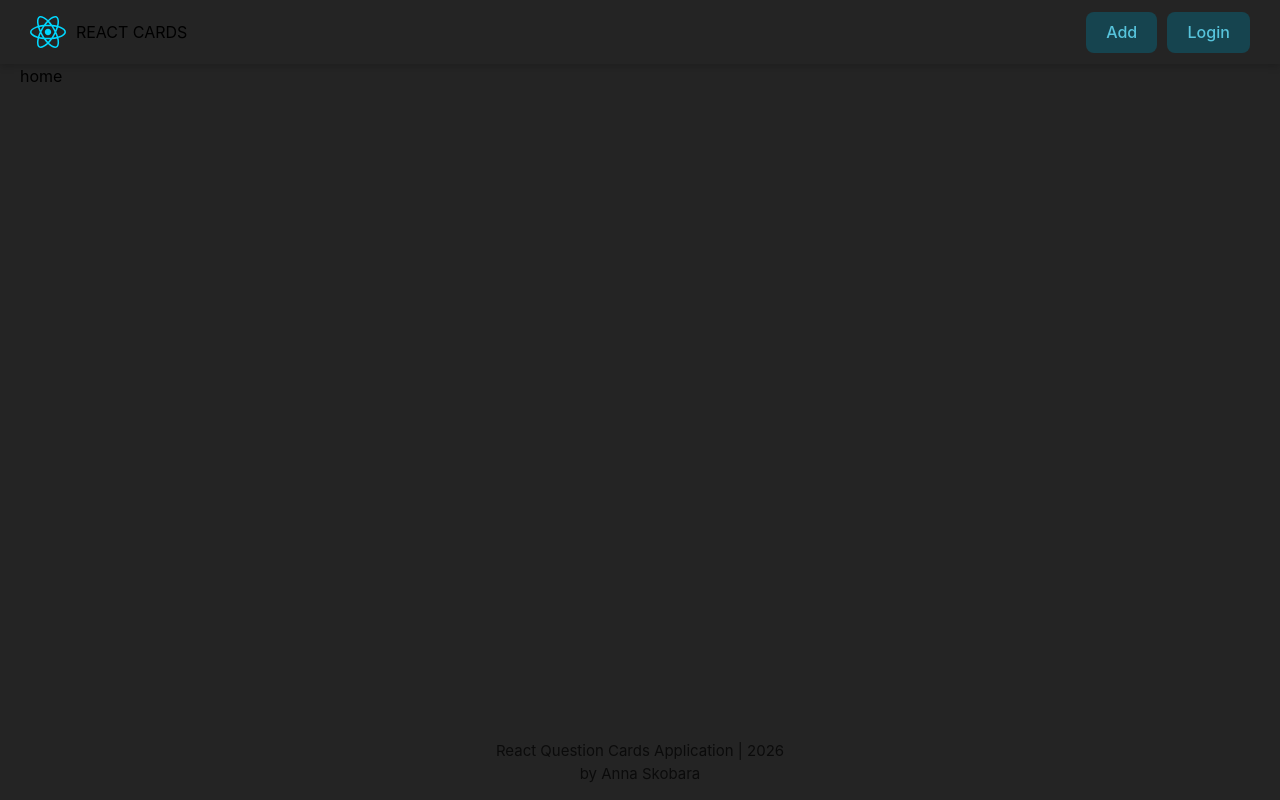
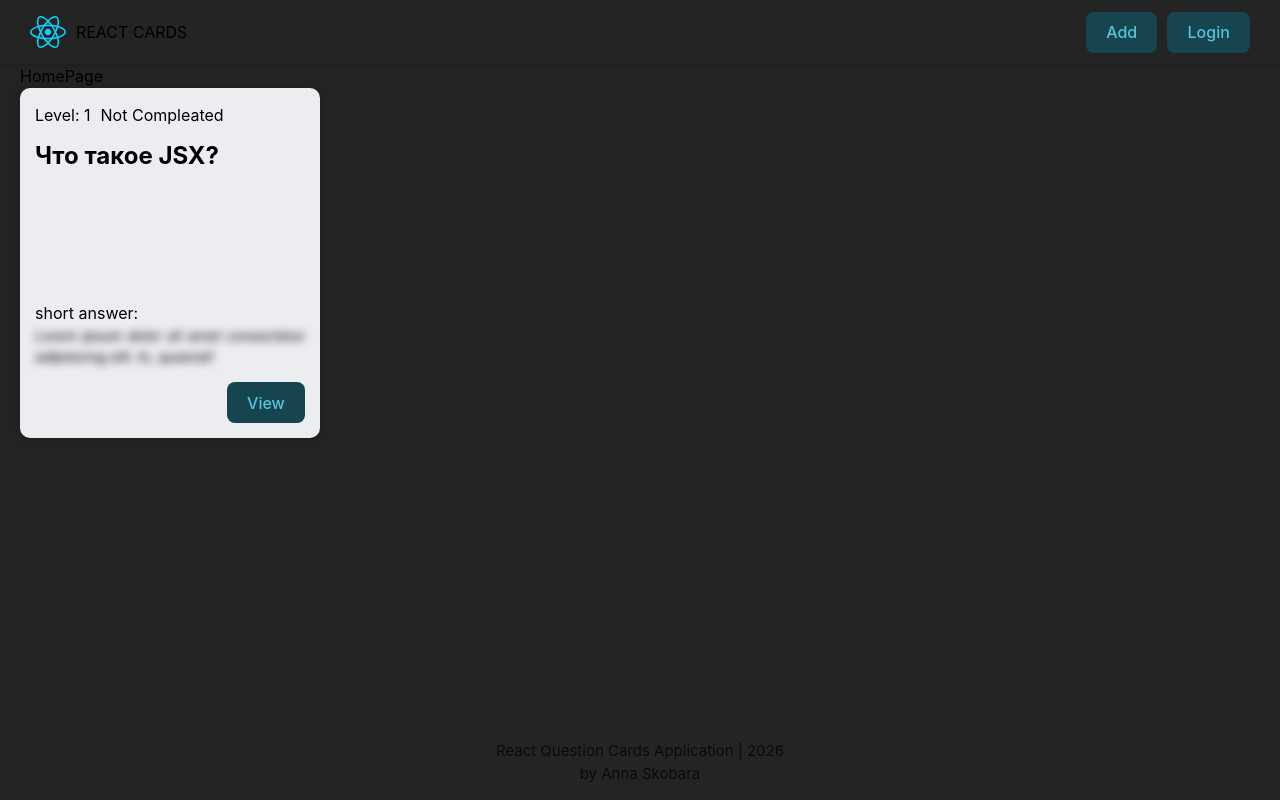
Before and after one commit to annaskobara/react-app_question, a React (Vite) app: page / in a window 1280 px wide. Built offline with nearby package versions, Linux system fonts and the light colour scheme.

Commit message:
home pade, questioCard

```diff
--- a/src/App.jsx
+++ b/src/App.jsx
@@ -1,5 +1,6 @@
 import { BrowserRouter, Route, Routes } from "react-router-dom";
 import { MainLayout } from "./components/MainLayout";
+import { HomePage } from "./pages/HomePage";
 
 function App() {
   // return <MainLayout />;
@@ -7,7 +8,7 @@
     <BrowserRouter>
       <Routes>
         <Route element={<MainLayout />}>
-          <Route path="/" element={<div>home</div>} />
+          <Route path="/" element={<HomePage />} />
           <Route path="/forbidden" element={<div>forbidden !!! </div>} />
           <Route path="/addquestion" element={<div>add question </div>} />
         </Route>
--- a/src/components/Header/Header.jsx
+++ b/src/components/Header/Header.jsx
@@ -1,18 +1,20 @@
+import { useNavigate } from "react-router-dom";
 import ReactLogo from "../../assets/react.svg";
 import { Button } from "../Button";
 import cls from "./Header.module.css";
 
 export const Header = () => {
+  const navigate = useNavigate();
   return (
     <header className={cls.header}>
-      <p>
+      <p onClick={() => navigate("/")}>
         <img src={ReactLogo} alt="react logo" />
         <span>React Cards</span>
       </p>
 
       <div className={cls.headerButtons}>
-        <Button>Add</Button>
-        <Button>Login</Button>
+        <Button onClick={() => navigate("/addquestion")}>Add</Button>
+        <Button onClick={() => navigate("/addquestion")}>Login</Button>
       </div>
     </header>
   );
--- /dev/null
+++ b/src/components/QuestionCard/QuestionCard.jsx
@@ -0,0 +1,24 @@
+import { Button } from "../Button";
+import cls from "./QuestionCard.module.css";
+
+export const QuestionCard = () => {
+  return (
+    <div className={cls.card}>
+      <div className={cls.cardLabels}>
+        <div>Level: 1</div>
+        <div>Not Compleated</div>
+      </div>
+
+      <h5 className={cls.cardTitle}> Что такое JSX?</h5>
+
+      <div className={cls.cardAnswers}>
+        <label>short answer: </label>
+        <p className={cls.cardAnswer}>
+          Lorem ipsum dolor sit amet consectetur adipisicing elit. In, quaerat!
+        </p>
+      </div>
+
+      <Button onClick={() => {}}>View</Button>
+    </div>
+  );
+};
--- /dev/null
+++ b/src/components/QuestionCard/QuestionCard.module.css
@@ -0,0 +1,45 @@
+.card {
+  width: 300px;
+  height: 350px;
+  border-radius: 10px;
+  padding: 15px;
+  background-color: var(--card-bg-color);
+  color: var(--text-color);
+  box-shadow: 0 0 8px 5px rgba(0, 0, 0, 0.1);
+  display: flex;
+  flex-direction: column;
+  justify-content: flex-start;
+  align-items: flex-start;
+  gap: 15px;
+
+  button {
+    align-self: flex-end;
+  }
+}
+
+.cardLabels {
+  display: flex;
+  gap: 10px;
+}
+
+.cardTitle {
+  font-size: 24px;
+  line-height: 28px;
+}
+
+.cardAnswers {
+  margin-top: auto;
+}
+
+.cardAnswer {
+  font-size: 14px;
+  filter: blur(4px);
+  font-style: italic;
+  text-align: justify;
+  cursor: pointer;
+  transition: filter .8s ease-in-out;
+}
+
+.cardAnswer:hover {
+  filter: none;
+}
--- /dev/null
+++ b/src/components/QuestionCard/index.jsx
@@ -0,0 +1 @@
+export { QuestionCard } from "./QuestionCard";
--- a/src/index.css
+++ b/src/index.css
@@ -5,6 +5,8 @@
 
   --btn-bg-color: #383b3f;
   --btn-text-color: #fff;
+
+  --card-bg-color: #343a46;
 
   font-family: Inter, system-ui, Avenir, Hervetica, Arial, sans-serif;
   line-height: 1.5;
@@ -40,7 +42,9 @@
     --text-color: #000;
 
     --btn-bg-color: #16444f;
-    --btn-text-color: #57C4DC;
+    --btn-text-color: #57c4dc;
+
+    --card-bg-color: #ebedf0;
   }
 }
 
@@ -51,5 +55,7 @@
 
     --btn-bg-color: #383b3f;
     --btn-text-color: #fff;
+
+    --card-bg-color: #343a46;
   }
 }
--- /dev/null
+++ b/src/pages/HomePage/HomePage.jsx
@@ -0,0 +1,9 @@
+import { QuestionCard } from "../../components/QuestionCard";
+import cls from "./HomePage.module.css";
+
+export const HomePage = () => {
+  return <div> HomePage
+
+    <QuestionCard />
+  </div>;
+};
--- /dev/null
+++ b/src/pages/HomePage/index.jsx
@@ -0,0 +1 @@
+export { HomePage } from "./HomePage";
```
Also changed, not shown: src/pages/HomePage/HomePage.module.css (added).
